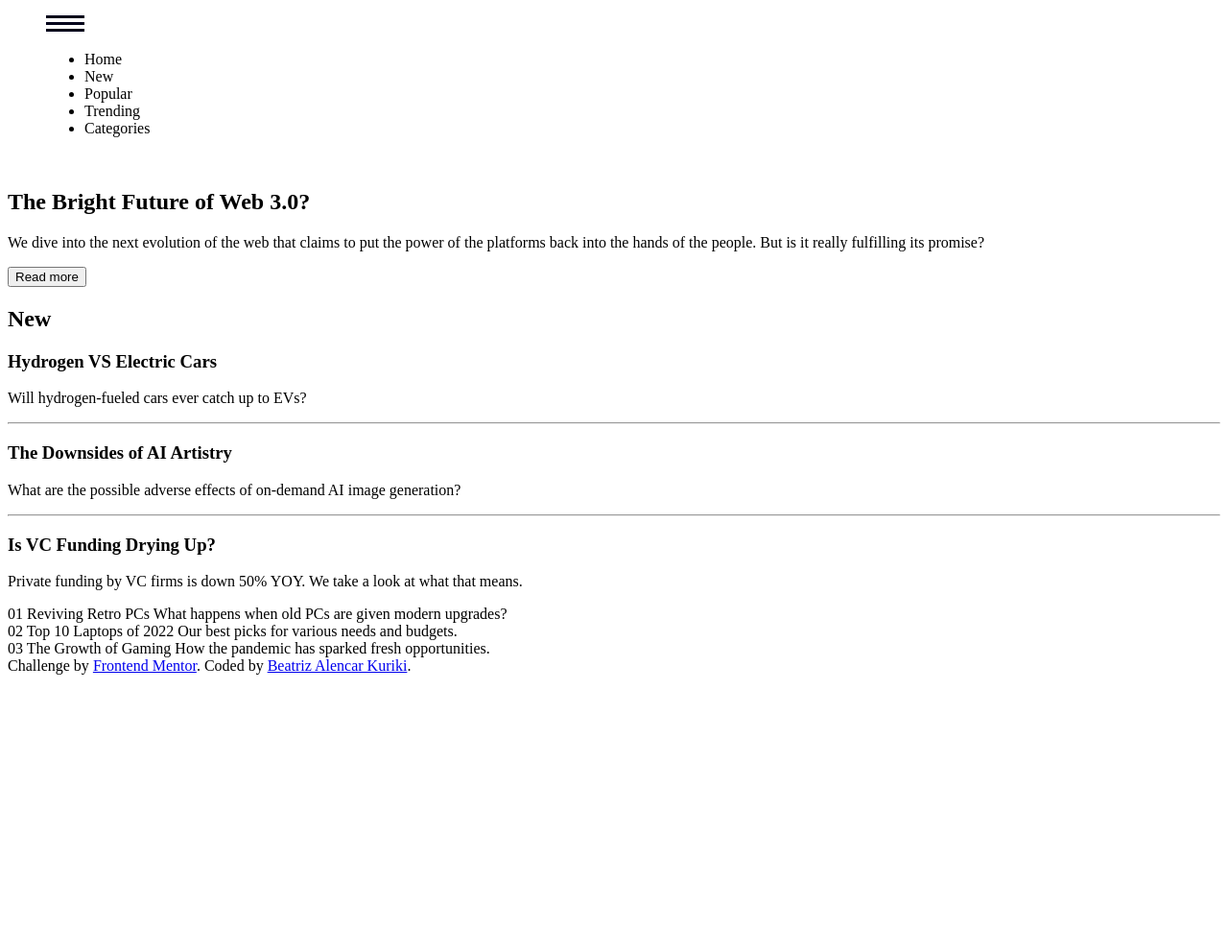
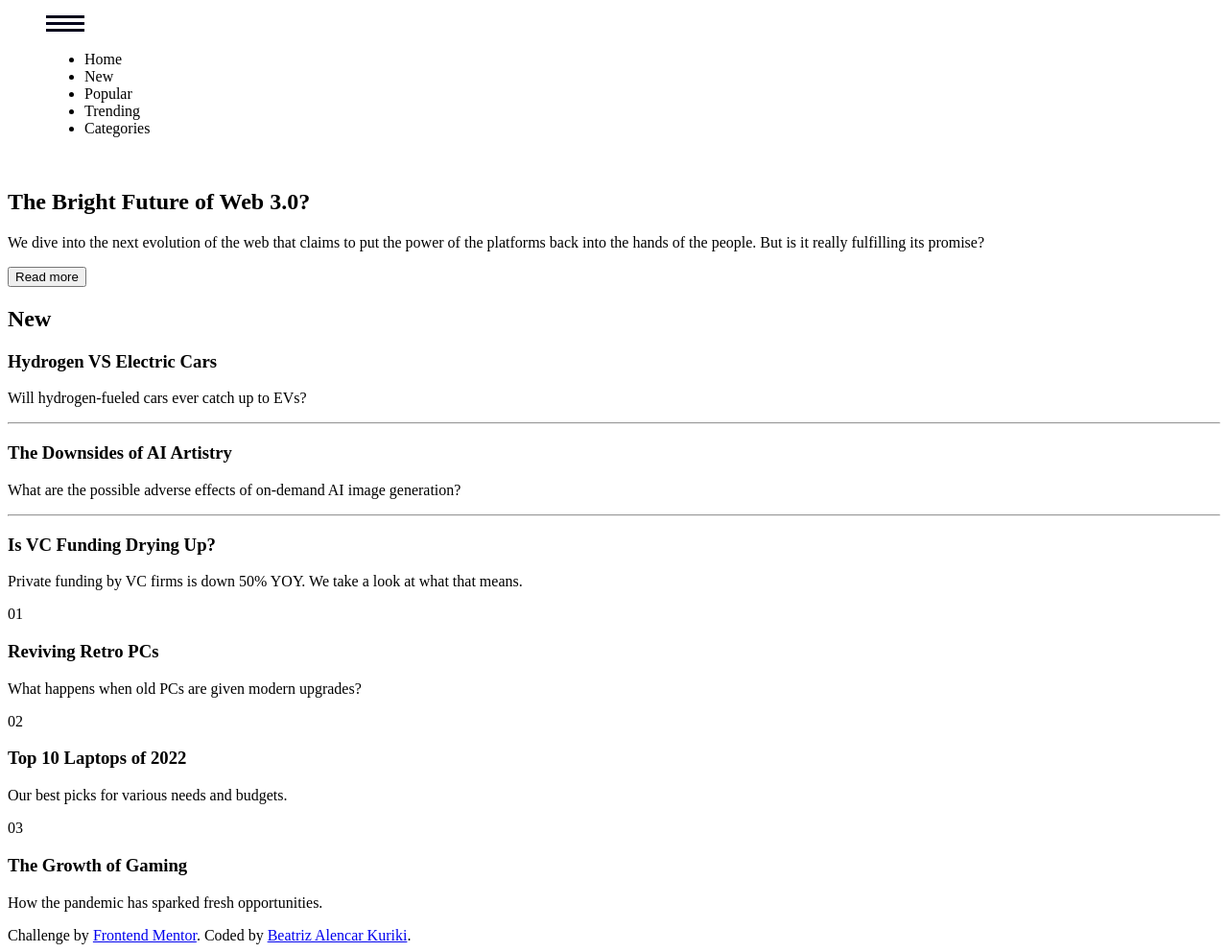
Before and after one commit to BeatrizKuriki/NewsHomepage, a plain HTML site: page index.html in a window 1280 px wide. Shown: the whole page at 96% size. Before the commit the page ends 800 px from the top, so only its background shows below. Drawn offline with Linux system fonts and the light colour scheme.

Commit message:
finalizado primeira parte do html, falta colocar classes para estilizar

```diff
--- a/index.html
+++ b/index.html
@@ -53,19 +53,19 @@
 
   </main>
   <section>
-    01
-  Reviving Retro PCs
-  What happens when old PCs are given modern upgrades?
+    <header>01</header>
+  <h3>Reviving Retro PCs</h3>
+  <p>What happens when old PCs are given modern upgrades?</p>
   </section>
   <section>
-    02
-  Top 10 Laptops of 2022
-  Our best picks for various needs and budgets.
+    <header>02</header>
+  <h3>Top 10 Laptops of 2022</h3>
+  <p>Our best picks for various needs and budgets.</p>
   </section>
   <section>
-    03
-    The Growth of Gaming
-    How the pandemic has sparked fresh opportunities.
+    <header>03</header>
+    <h3>The Growth of Gaming</h3>
+    <p>How the pandemic has sparked fresh opportunities.</p>
   </section>
 
   <footer>
```
